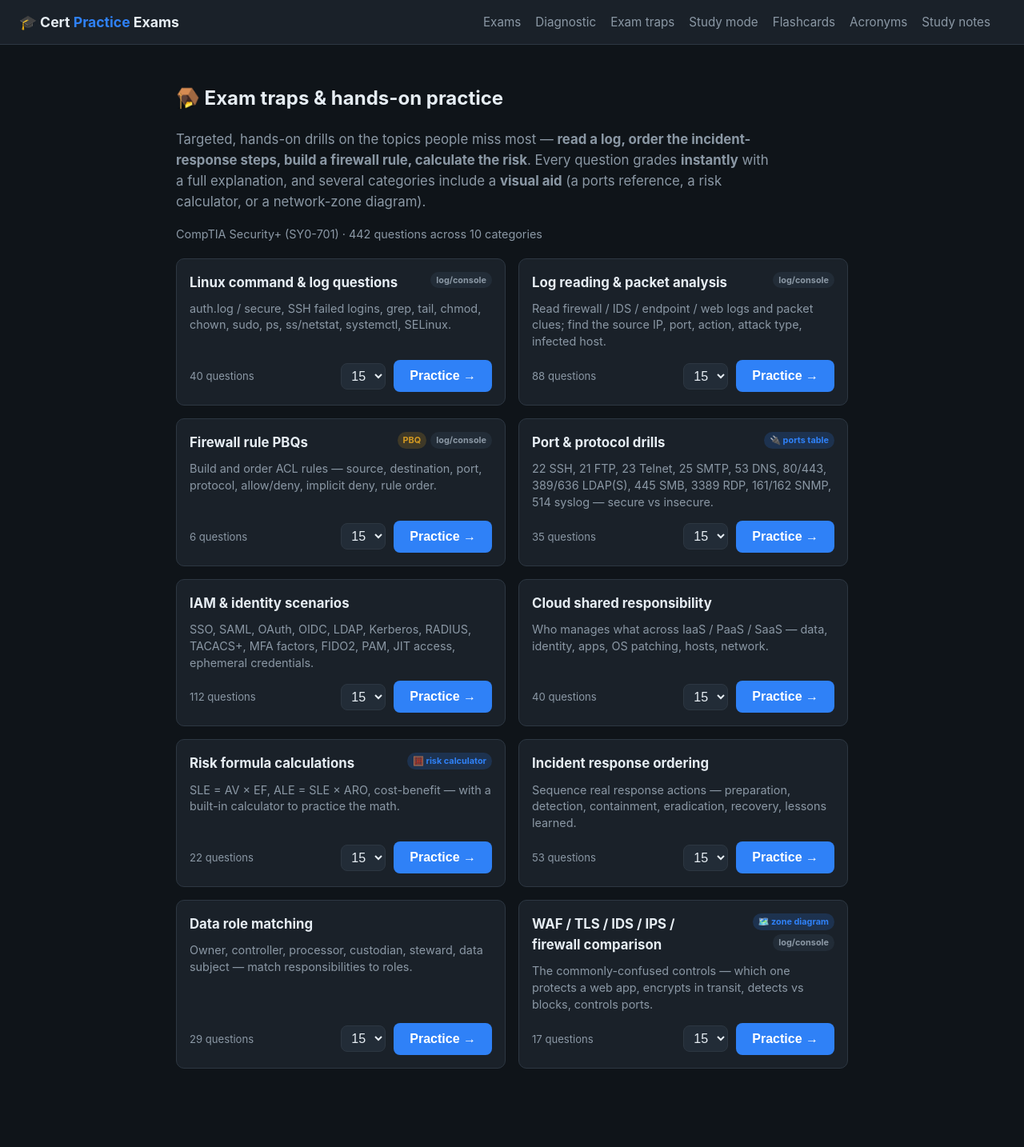
After one commit to kodjoahenkorah-dot/IT-Cert-Prep, a Flask app: page /traps in a window 1280 px wide. The commit adds this page. Shown: the whole page at 80% size. Run offline with Flask 3, Linux system fonts and the light colour scheme.

Commit message:
Wire the Exam Traps section into the app with visual aids
The traps module (10 hands-on practice categories) was previously
unwired — no route, template, or nav link. This adds:
- /traps picker page (categories with question counts + badges)
- /traps/session with instant per-question feedback (reuses the
  study-mode renderer via parameterized grade/done URLs)
- three visual aids: a ports quick-reference table, an interactive
  SLE/ALE/ARO risk calculator, and a network security-zone diagram
- an 'Exam traps' nav link

Study Mode is unchanged (study.js endpoints default to /study/*).

Co-Authored-By: Claude Opus 4.8 <noreply@anthropic.com>
Claude-Session: https://claude.ai/code/session_016V9tRFsvmSj52tg9Jk6GDL

```diff
--- a/app.py
+++ b/app.py
@@ -43,6 +43,7 @@ from exam.diagnostic import analyze_diagnostic, build_diagnostic
 from exam.models import is_pbq
 from exam.notes_loader import load_notes, notes_by_domain
 from exam.study import build_attempt_guide
+from exam.traps import CATEGORIES, build_traps_session, category_counts, get_category
 
 app = Flask(__name__)
 app.secret_key = secrets.token_hex(16)
@@ -203,6 +204,78 @@ def study_grade():
     entry = _EXAMS.get(session.get("study_id"))
     if not entry:
         return jsonify({"error": "no active study session"}), 400
+    data = request.get_json(force=True)
+    qid = data.get("id")
+    answer = data.get("answer")
+    question = next((q for q in entry["questions"] if q["id"] == qid), None)
+    if question is None:
+        return jsonify({"error": "unknown question"}), 400
+    return jsonify(grade_one(question, answer))
+
+
+# --------------------------------------------------------------------------- #
+# Exam Traps: curated hands-on practice categories with instant feedback and   #
+# optional visual aids (ports reference, risk calculator, network-zone diagram)#
+# --------------------------------------------------------------------------- #
+@app.route("/traps")
+@app.route("/traps/<exam_key>")
+def traps_setup(exam_key: str | None = None):
+    """Pick a hands-on practice category. Traps are Security+ only for now."""
+    profile = get_exam("secplus")
+    bank = _bank_for(profile)
+    counts = category_counts(bank)
+    cats = [dict(c, count=counts.get(c["key"], 0)) for c in CATEGORIES]
+    return render_template("traps_setup.html", profile=profile, categories=cats)
+
+
+@app.route("/traps/start", methods=["POST"])
+def traps_start():
+    profile = get_exam("secplus")
+    bank = _bank_for(profile)
+    cat = get_category(request.form.get("category", ""))
+    if cat is None:
+        return redirect(url_for("traps_setup"))
+    num = int(request.form.get("num_questions", 15))
+    session_qs = build_traps_session(cat, bank, num_questions=num)
+    if not session_qs:
+        return redirect(url_for("traps_setup"))
+
+    sid = secrets.token_hex(8)
+    _EXAMS[sid] = {
+        "profile_key": profile.key,
+        "questions": session_qs,
+        "mode": "traps",
+        "category": cat["key"],
+    }
+    session["traps_id"] = sid
+    return redirect(url_for("traps_session"))
+
+
+@app.route("/traps/session")
+def traps_session():
+    entry = _EXAMS.get(session.get("traps_id"))
+    if not entry:
+        return redirect(url_for("traps_setup"))
+    profile = get_exam(entry["profile_key"])
+    cat = get_category(entry.get("category", ""))
+    questions = [
+        _public_question(profile, q, i, study_hints=True)
+        for i, q in enumerate(entry["questions"])
+    ]
+    return render_template(
+        "traps_session.html",
+        questions=questions,
+        exam_name=profile.name,
+        category=cat,
+    )
+
+
+@app.route("/traps/grade", methods=["POST"])
+def traps_grade():
+    """Grade ONE question for immediate Exam-Traps feedback."""
+    entry = _EXAMS.get(session.get("traps_id"))
+    if not entry:
+        return jsonify({"error": "no active traps session"}), 400
     data = request.get_json(force=True)
     qid = data.get("id")
     answer = data.get("answer")
--- a/static/style.css
+++ b/static/style.css
@@ -282,3 +282,62 @@ select {
 .diag-tag.weak { background: rgba(248,81,73,.2); color: var(--bad); }
 .diag-behavior { padding: 14px 16px; border-left: 3px solid var(--accent); background: var(--panel-2); border-radius: 8px; margin: 8px 0; }
 @media (max-width: 640px) { .diag-grid { grid-template-columns: 1fr; } }
+
+/* --------------------------------------------------------------------- */
+/* Exam Traps: category picker, visual aids (ports / risk / zones)        */
+/* --------------------------------------------------------------------- */
+.traps-grid { display: grid; grid-template-columns: 1fr 1fr; gap: 16px; margin: 18px 0; }
+.trap-card { background: var(--panel); border: 1px solid var(--line); border-radius: var(--radius); padding: 16px; display: flex; flex-direction: column; }
+.trap-head { display: flex; justify-content: space-between; align-items: flex-start; gap: 10px; }
+.trap-head h3 { margin: 0 0 6px; font-size: 1.05rem; }
+.trap-badges { display: flex; flex-wrap: wrap; gap: 5px; justify-content: flex-end; }
+.trap-badge { font-size: .68rem; font-weight: 700; padding: 2px 7px; border-radius: 999px; white-space: nowrap; }
+.trap-badge.vis { background: rgba(47,129,247,.18); color: var(--accent); }
+.trap-badge.pbq { background: rgba(210,153,34,.2); color: var(--warn); }
+.trap-badge.mono { background: var(--panel-2); color: var(--muted); }
+.trap-blurb { color: var(--muted); font-size: .9rem; line-height: 1.45; flex: 1; margin: 4px 0 12px; }
+.trap-foot { display: flex; align-items: center; gap: 10px; }
+.trap-count { color: var(--muted); font-size: .82rem; margin-right: auto; }
+.trap-num select { padding: 6px 8px; }
+.trap-card button[disabled] { opacity: .4; cursor: not-allowed; }
+@media (max-width: 640px) { .traps-grid { grid-template-columns: 1fr; } }
+
+/* collapsible visual-aid panel above the questions */
+.trap-tool { background: var(--panel); border: 1px solid var(--line); border-radius: var(--radius); padding: 6px 16px; margin: 0 0 18px; }
+.trap-tool > summary { cursor: pointer; font-weight: 700; padding: 8px 0; }
+.tool-note { color: var(--muted); font-size: .84rem; line-height: 1.5; margin: 8px 0 4px; }
+
+/* ports reference table */
+.ports-table { width: 100%; border-collapse: collapse; font-size: .86rem; margin-top: 8px; }
+.ports-table th, .ports-table td { text-align: left; padding: 6px 10px; border-bottom: 1px solid var(--line); }
+.ports-table th { color: var(--muted); font-weight: 700; }
+.ports-table td.ok { color: var(--good); font-weight: 600; }
+.ports-table td.no { color: var(--bad); font-weight: 600; }
+.ports-table td.warn { color: var(--warn); font-weight: 600; }
+
+/* risk calculator */
+.risk-calc { margin-top: 10px; }
+.risk-inputs { display: grid; grid-template-columns: 1fr 1fr; gap: 10px; }
+.risk-inputs label { display: flex; flex-direction: column; gap: 4px; font-size: .85rem; color: var(--muted); }
+.risk-inputs input { padding: 8px 10px; background: var(--panel-2); border: 1px solid var(--line); border-radius: 8px; color: var(--ink); }
+.risk-outputs { display: grid; grid-template-columns: repeat(3, 1fr); gap: 10px; margin: 14px 0 4px; }
+.risk-out { background: var(--panel-2); border-radius: 8px; padding: 10px 12px; }
+.risk-out .risk-formula { display: block; color: var(--muted); font-size: .78rem; margin-bottom: 4px; }
+.risk-out strong { font-size: 1rem; }
+.risk-out strong.ok { color: var(--good); }
+.risk-out strong.no { color: var(--bad); }
+@media (max-width: 640px) { .risk-inputs, .risk-outputs { grid-template-columns: 1fr; } }
+
+/* network-zone diagram */
+.zone-diagram { display: flex; flex-wrap: wrap; align-items: stretch; gap: 6px; margin: 12px 0; }
+.zone { flex: 1; min-width: 120px; background: var(--panel-2); border: 1px solid var(--line); border-radius: 8px; padding: 10px; display: flex; flex-direction: column; gap: 3px; }
+.zone-title { font-weight: 700; font-size: .86rem; }
+.zone-sub { color: var(--muted); font-size: .74rem; }
+.zone.internet { border-color: var(--bad); }
+.zone.dmz { border-color: var(--warn); }
+.zone.internal { border-color: var(--good); }
+.zone.fw { border-color: var(--accent); }
+.zone-arrow { align-self: center; color: var(--muted); font-weight: 700; }
+.zone-key { list-style: none; padding: 0; }
+.zone-key li { margin: 5px 0; }
+@media (max-width: 640px) { .zone-arrow { transform: rotate(90deg); } }
--- a/templates/base.html
+++ b/templates/base.html
@@ -12,6 +12,7 @@
     <nav class="topnav">
       <a href="{{ url_for('index') }}">Exams</a>
       <a href="{{ url_for('diagnostic_setup') }}">Diagnostic</a>
+      <a href="{{ url_for('traps_setup') }}">Exam traps</a>
       <a href="{{ url_for('study_setup') }}">Study mode</a>
       <a href="{{ url_for('flashcards_setup') }}">Flashcards</a>
       <a href="{{ url_for('acronyms_setup') }}">Acronyms</a>
--- /dev/null
+++ b/templates/traps_setup.html
@@ -0,0 +1,42 @@
+{% extends "base.html" %}
+{% block title %}Exam traps · {{ profile.name }}{% endblock %}
+{% block content %}
+
+<section class="notes-head">
+  <h1>🪤 Exam traps &amp; hands-on practice</h1>
+  <p class="lede">Targeted, hands-on drills on the topics people miss most — <strong>read a log, order the incident-response steps, build a firewall rule, calculate the risk</strong>. Every question grades <strong>instantly</strong> with a full explanation, and several categories include a <strong>visual aid</strong> (a ports reference, a risk calculator, or a network-zone diagram).</p>
+  <p class="notes-meta">{{ profile.name }} · {{ categories | sum(attribute='count') }} questions across {{ categories | length }} categories</p>
+</section>
+
+<div class="traps-grid">
+  {% for c in categories %}
+  <form method="post" action="{{ url_for('traps_start') }}" class="trap-card">
+    <input type="hidden" name="category" value="{{ c.key }}">
+    <div class="trap-head">
+      <h3>{{ c.name }}</h3>
+      <div class="trap-badges">
+        {% if c.visual == 'ports' %}<span class="trap-badge vis">🔌 ports table</span>{% endif %}
+        {% if c.visual == 'risk' %}<span class="trap-badge vis">🧮 risk calculator</span>{% endif %}
+        {% if c.visual == 'zones' %}<span class="trap-badge vis">🗺️ zone diagram</span>{% endif %}
+        {% if c.pbq_only %}<span class="trap-badge pbq">PBQ</span>{% endif %}
+        {% if c.mono %}<span class="trap-badge mono">log/console</span>{% endif %}
+      </div>
+    </div>
+    <p class="trap-blurb">{{ c.blurb }}</p>
+    <div class="trap-foot">
+      <span class="trap-count">{{ c.count }} questions</span>
+      <label class="trap-num">
+        <select name="num_questions">
+          <option value="5">5</option>
+          <option value="10">10</option>
+          <option value="15" selected>15</option>
+          <option value="20">20</option>
+          <option value="25">25</option>
+        </select>
+      </label>
+      <button type="submit" class="btn primary" {{ 'disabled' if c.count == 0 }}>Practice →</button>
+    </div>
+  </form>
+  {% endfor %}
+</div>
+{% endblock %}
```
Also changed, not shown: static/study.js (+7 -2 lines), templates/traps_session.html (added, +116 -0 lines).
